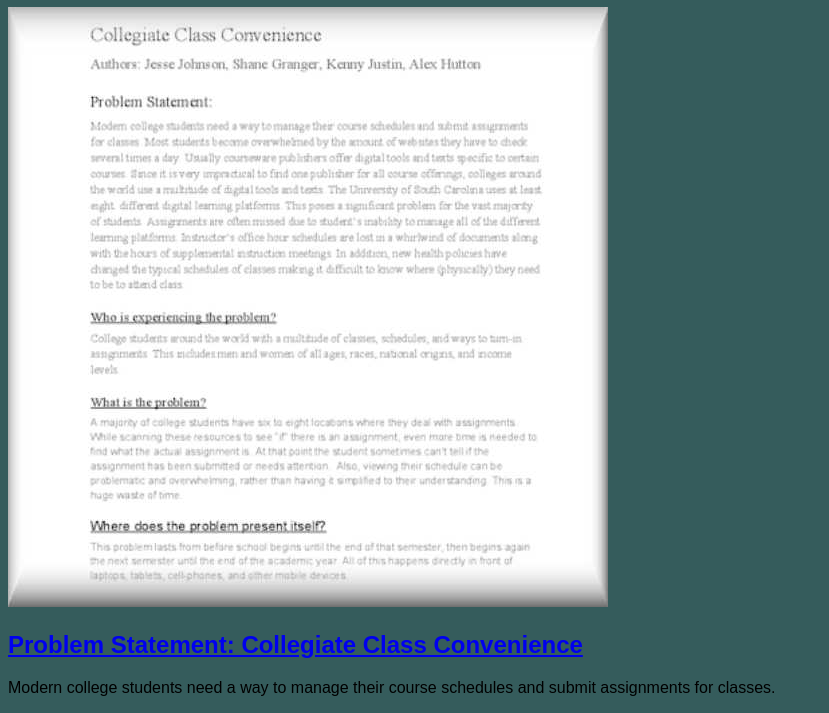
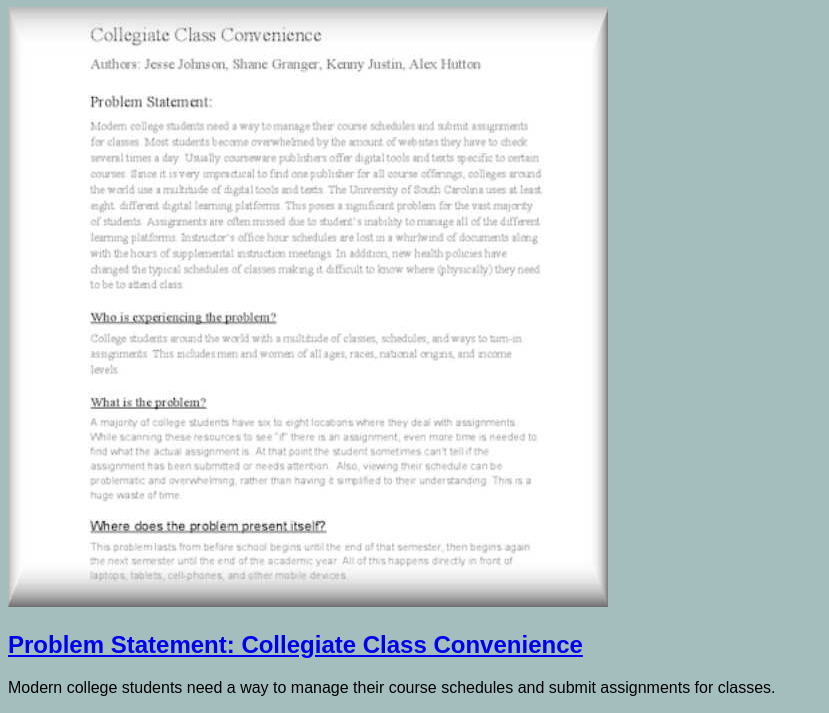
Before and after one commit to shanegranger/shanegg.github.io, a plain HTML site: page index.html in a window 1280 px wide. Shown: the part 73-786 px from the top of the page, without its empty margins (0-829 px from the left). Drawn offline with Linux system fonts and the light colour scheme.

Commit message:
Add files via upload

```diff
--- a/styles.css
+++ b/styles.css
@@ -1,4 +1,4 @@
 body {
-    background: #355c5c;
+    background: #a4bebe;
     font-family:Arial, Helvetica, sans-serif
  }
```
